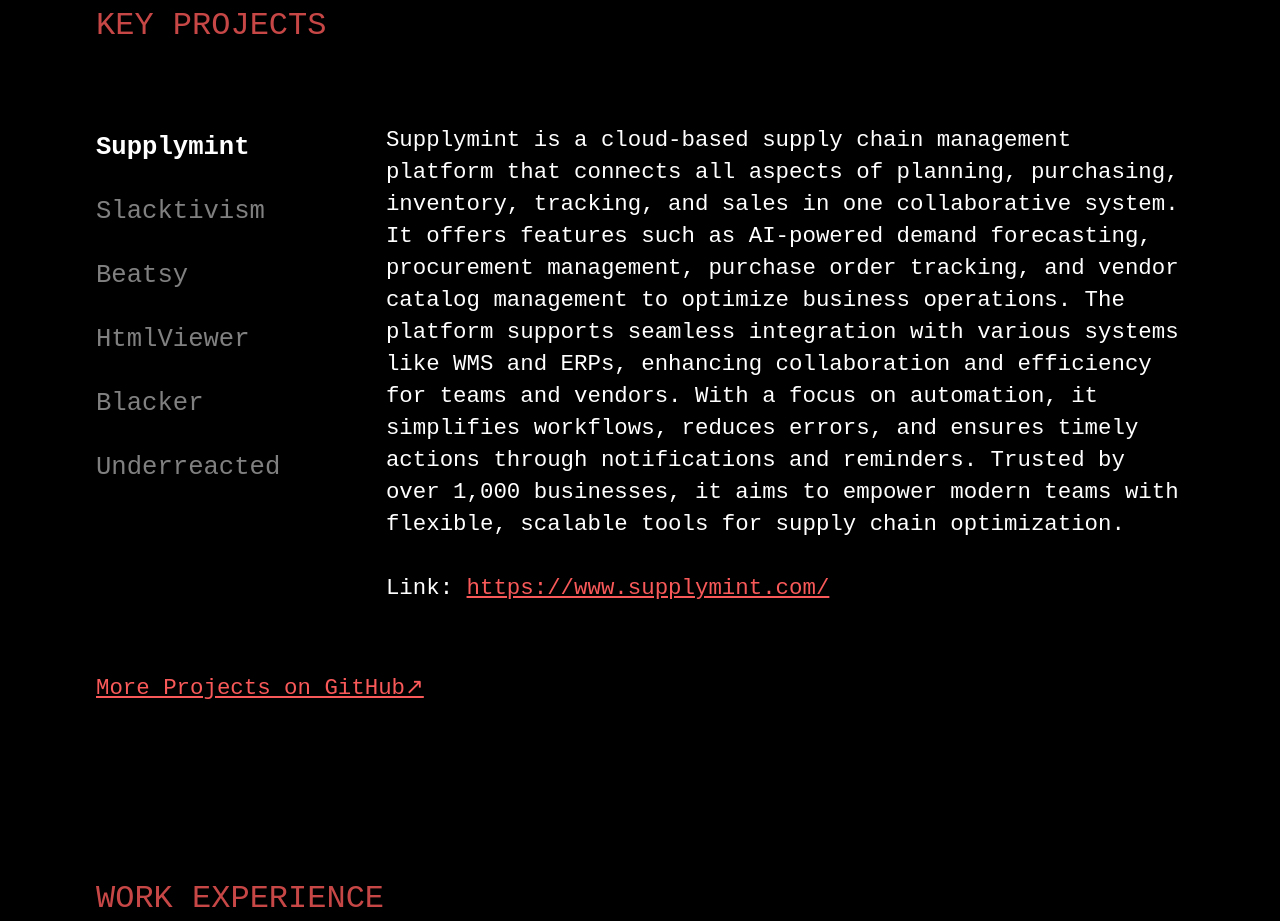
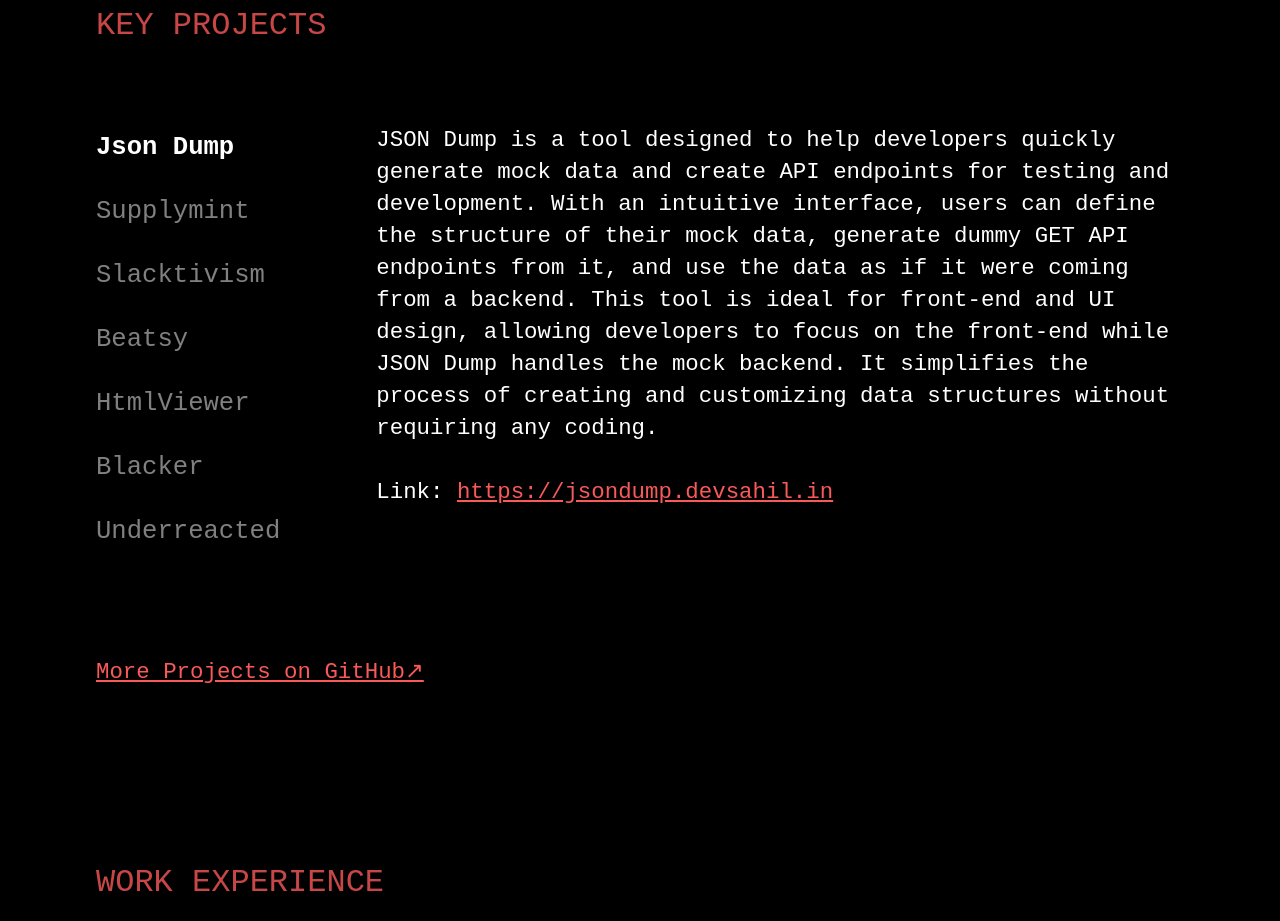
Before and after one commit to Sahilsaxena9711/Portfolio, a plain HTML site: page index.html in a window 1280 px wide. Shown: the part 1480-2401 px from the top of the page. Drawn offline with Linux system fonts and the light colour scheme; a web font is replaced by a local one.

Commit message:
[added jsondump project + css improvement]

```diff
--- a/index.html
+++ b/index.html
@@ -78,8 +78,11 @@
         <div class="projectList">
           <span
             onclick="{onMarkActive(event)}"
-            id="Supplymint"
+            id="JsonDump"
             class="project active"
+            >Json Dump</span
+          >
+          <span onclick="{onMarkActive(event)}" id="Supplymint" class="project"
             >Supplymint</span
           >
           <span onclick="{onMarkActive(event)}" id="Slacktivism" class="project"
@@ -104,6 +107,22 @@
           >
         </div>
         <div class="projectDescription" id="descriptionList">
+          <span class="writtenText JsonDump dblock">
+            JSON Dump is a tool designed to help developers quickly generate
+            mock data and create API endpoints for testing and development. With
+            an intuitive interface, users can define the structure of their mock
+            data, generate dummy GET API endpoints from it, and use the data as
+            if it were coming from a backend. This tool is ideal for front-end
+            and UI design, allowing developers to focus on the front-end while
+            JSON Dump handles the mock backend. It simplifies the process of
+            creating and customizing data structures without requiring any
+            coding.
+            <br /><br />Link:
+            <a target="_blank" href="https://jsondump.devsahil.in"
+              >https://jsondump.devsahil.in</a
+            >
+          </span>
+
           <span class="writtenText Underreacted dnone">
             The blogging page, built using Gatsby.js and React.js, is a platform
             where a web developer shares insights and tutorials about modern web
@@ -173,7 +192,7 @@
               >https://www.slacktivism.in/</a
             ></span
           >
-          <span class="writtenText Supplymint dblock">
+          <span class="writtenText Supplymint dnone">
             Supplymint is a cloud-based supply chain management platform that
             connects all aspects of planning, purchasing, inventory, tracking,
             and sales in one collaborative system. It offers features such as
--- a/styles.css
+++ b/styles.css
@@ -22,6 +22,14 @@
   background-color: var(--black);
   display: flex;
   flex-direction: column;
+}
+
+span {
+  user-select: none;
+}
+
+a {
+  user-select: text;
 }
 
 header {
```
